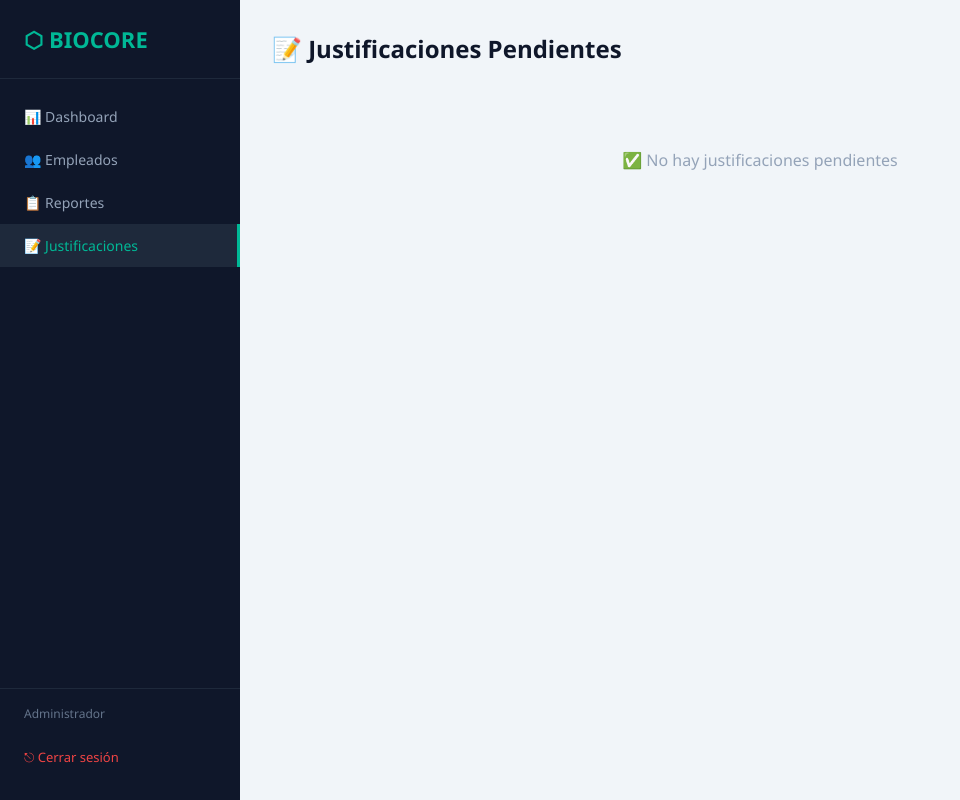
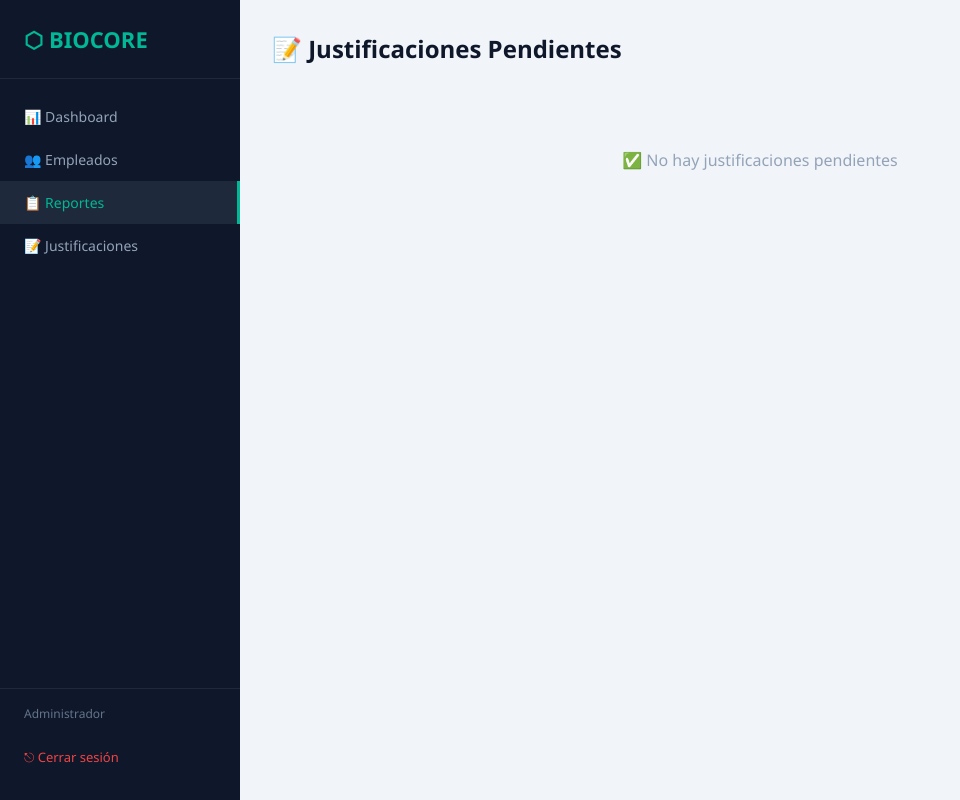
Before and after one commit to FernandoSerrano07/BIOCORE, a FastAPI app: template backend/templates/admin_justificaciones.html in a window 1280 px wide. Shown: the whole page, without its empty margins (0-960 px from the left). Run offline with FastAPI, Linux system fonts and the light colour scheme; the template is opened without the code that fills it, so the values that code supplies are empty; parts of the project's set-up code (start-up, migrations or seed data) failed here and were passed over; some libraries are stand-ins or nearby versions.

Commit message:
Update admin_justificaciones.html

```diff
--- a/backend/templates/admin_justificaciones.html
+++ b/backend/templates/admin_justificaciones.html
@@ -57,11 +57,11 @@
     <nav>
         <a href="/admin/dashboard">📊 Dashboard</a>
         <a href="/admin/usuarios">👥 Empleados</a>
-        <a href="/admin/reportes">📋 Reportes</a>
-        <a href="/admin/justificaciones" class="activo">📝 Justificaciones</a>
+        <a href="/admin/reportes" class="activo">📋 Reportes</a>
+        <a href="/admin/justificaciones">📝 Justificaciones</a>
         {% if admin.es_superadmin %}
         <a href="/admin/admins">🔐 Administradores</a>
-        <a href="/admin/auditoria">🔍 Auditoría</a>
+           <a href="/admin/auditoria">🛡️ Auditoría</a>
         {% endif %}
     </nav>
     <div class="admin-info">
```
